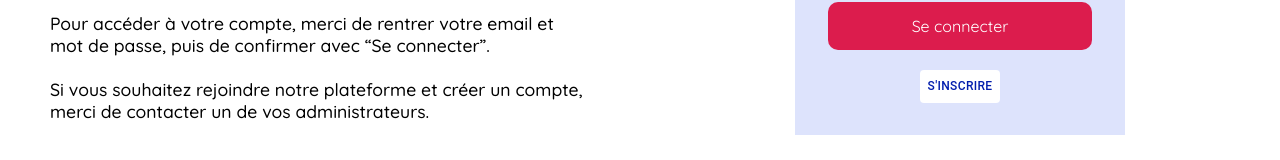
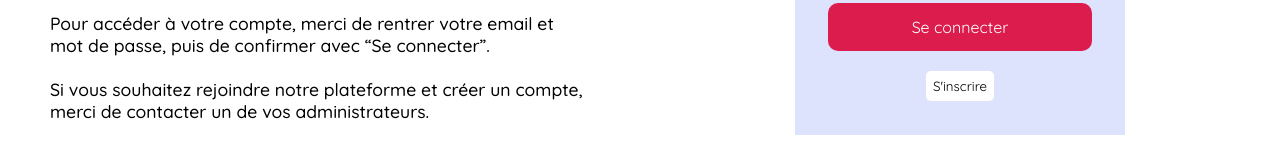
Before and after one commit to sarah-sbb/athlysia-project, a Next.js app in the folder frontend/: page / in a window 1280 px wide. Shown: the part 455-615 px from the top of the page. Built offline with nearby package versions, Linux system fonts and the light colour scheme.

Commit message:
création d'un composant signup à part relié au home

```diff
--- a/frontend/components/Home.js
+++ b/frontend/components/Home.js
@@ -1,6 +1,9 @@
 import styles from "../styles/Home.module.css";
 import Image from "next/image";
-import { Modal, Box, Button, TextField, Typography } from "@mui/material";
+import SignUp from "./SignUp";
+
+
+
 import { useState } from "react";
 
 function Home() {
@@ -10,64 +13,17 @@ function Home() {
     setOpen(!open);
   };
 
-  // MODAL STYLE
-  //Composant MUI adapté au projet
-  const styleModal = {
-    display: "grid",
-    gridTemplateRows: "auto 1fr auto",
-    position: "absolute",
-    top: "50%",
-    left: "50%",
-    transform: "translate(-50%, -50%)",
-    width: 600,
-    bgcolor: "background.paper",
-    borderRadius: 2,
-    p: 10,
-  };
-
-  const styleButtonOpenModal = {
-    bgcolor: "white",
-    fontSize: "0.75rem",
-    color: "#031EAD",
-  };
-
-  const styleHeader = {
-    textAlign: "center",
-    pb: 5,
-    fontSize: "1.1rem",
-  };
-
-  const styleContainer = {
-    display: "grid",
-    gridTemplateColumns: "repeat(2, 1fr)",
-    gap: 2.5,
-    padding: 1,
-  };
-
-  const styleFooter = {
-    display: "flex",
-    justifyContent: "center",
-    pt: 5,
-    gap:2,
-  };
-
-  const buttonCloseStyle = {
-    color: "#031EAD",
-    fontSize: "0.90rem",
-    width: 100,
-  };
-  const buttonSignUpStyle = {
-    bgcolor: "#031EAD",
-    color: "white",
-    fontSize: "0.90rem",
-    width: 100,
-  };
 
   return (
     <div className={styles.homeContainer}>
       <header className={styles.headerContainer}>
         <div className={styles.logo}>
-          <Image src="/iconeWhite.webp" alt="logo Athlysia" width={75} height={52}/>
+          <Image
+            src="/iconeWhite.webp"
+            alt="logo Athlysia"
+            width={75}
+            height={52}
+          />
         </div>
       </header>
       <div className={styles.loginContainer}>
@@ -93,7 +49,6 @@ function Home() {
                 width={90}
                 height={70}
               />
-
             </div>
           </div>
         </div>
@@ -109,40 +64,9 @@ function Home() {
               placeholder="Mot de passe"
               className={styles.input}
             ></input>
-            <button className={styles.buttonConnected}>Se connecter</button>
-
-            {/* Le prop sx permet d'ajouter directement du style en JSX sans passer par un fichier CSS externe.
-      J'ai utilisé un module externe pour gagner du temps et je l'ai intégré directement au composant Home car il est affilié uniquenement à ce dernier */}
-            <Button sx={styleButtonOpenModal} onClick={handleToggleModal}>
-              S'inscrire
-            </Button>
-            {/* MODAL */}
-            <Modal open={open} onClose={handleToggleModal}>
-              <Box sx={styleModal}>
-                {/* Header */}
-                <Typography sx={styleHeader}>
-                  Pour s'inscrire, veuillez remplir les champs suivants :
-                </Typography>
-
-                {/* Formulaire */}
-                <Box sx={styleContainer}>
-                  <TextField label="Prénom"  />
-                  <TextField label="Nom"  />
-                  <TextField label="Fonction"  />
-                  <TextField label="Rôle"  />
-                  <TextField label="Email"  />
-                  <TextField label="Établissement"  />
-                </Box>
-
-                {/* Footer avec les deux boutons */}
-                <Box sx={styleFooter}>
-                  <Button sx={buttonCloseStyle} onClick={handleToggleModal}>
-                    Fermer
-                  </Button>
-                  <Button sx={buttonSignUpStyle}>S'inscrire</Button>
-                </Box>
-              </Box>
-            </Modal>
+            <button className={styles.buttonSignIn}>Se connecter</button>
+            <button className={styles.buttonSignUp} onClick={handleToggleModal}>S'inscrire</button>
+           <SignUp  open={open} handleToggleModal={handleToggleModal}/>
           </div>
         </div>
       </div>
--- /dev/null
+++ b/frontend/components/SignUp.js
@@ -0,0 +1,98 @@
+import { Modal, Box, Button, TextField, Typography } from "@mui/material";
+
+function SignUp ({open, handleToggleModal }) {
+// MODAL STYLE
+  //Composant MUI adapté au projet
+  const styleModal = {
+    display: "grid",
+    gridTemplateRows: "auto 1fr auto",
+    position: "absolute",
+    top: "50%",
+    left: "50%",
+    transform: "translate(-50%, -50%)",
+    width: 600,
+    bgcolor: "background.paper",
+    borderRadius: 2,
+    p: 10,
+  };
+
+  const styleButtonOpenModal = {
+    bgcolor: "white",
+    fontSize: "0.75rem",
+    color: "#031EAD",
+  };
+
+  const styleHeader = {
+    textAlign: "center",
+    pb: 5,
+    fontSize: "1.1rem",
+  };
+
+  const styleContainer = {
+    display: "grid",
+    gridTemplateColumns: "repeat(2, 1fr)",
+    gap: 2.5,
+    padding: 1,
+  };
+
+  const styleFooter = {
+    display: "flex",
+    justifyContent: "center",
+    pt: 5,
+    gap:2,
+  };
+
+  const buttonCloseStyle = {
+    color: "#031EAD",
+    fontSize: "0.90rem",
+    width: 100,
+  };
+  const buttonSignUpStyle = {
+    bgcolor: "#031EAD",
+    color: "white",
+    fontSize: "0.90rem",
+    width: 100,
+  };
+    return (
+        // props sx pour styliser la modal directment dans le composant Mui
+
+        <Modal open={open} onClose={handleToggleModal}>
+        <Box sx={styleModal}>
+          {/* Header */}
+          <Typography sx={styleHeader}>
+            Pour s'inscrire, veuillez remplir les champs suivants :
+          </Typography>
+
+          {/* Formulaire */}
+          <Box sx={styleContainer}>
+            <TextField label="Prénom"  />
+            <TextField label="Nom"  />
+            <TextField label="Fonction"  />
+            <TextField label="Rôle"  />
+            <TextField label="Email"  />
+            <TextField label="Établissement"  />
+          </Box>
+
+          {/* Footer avec les deux boutons */}
+          <Box sx={styleFooter}>
+            <Button sx={buttonCloseStyle} onClick={handleToggleModal}>
+              Fermer
+            </Button>
+            <Button sx={buttonSignUpStyle}>S'inscrire</Button>
+          </Box>
+        </Box>
+      </Modal>
+
+
+
+
+
+
+
+
+
+    )
+
+}
+
+export default SignUp
--- a/frontend/styles/Home.module.css
+++ b/frontend/styles/Home.module.css
@@ -52,7 +52,7 @@ margin-bottom: 80px;
 gap: 20px;
 }
 
-.buttonConnected {
+.buttonSignIn {
 
   background-color: var(--warning-color);
   width: 80%;
@@ -71,7 +71,7 @@ gap: 20px;
   padding-left: 20px;
 }
 
-.buttonRegister {
+.buttonSignUp {
   background-color: white;
   border: none;
   border-radius: 5px;
```
Lines whose indentation alone changed are shown as unchanged.
